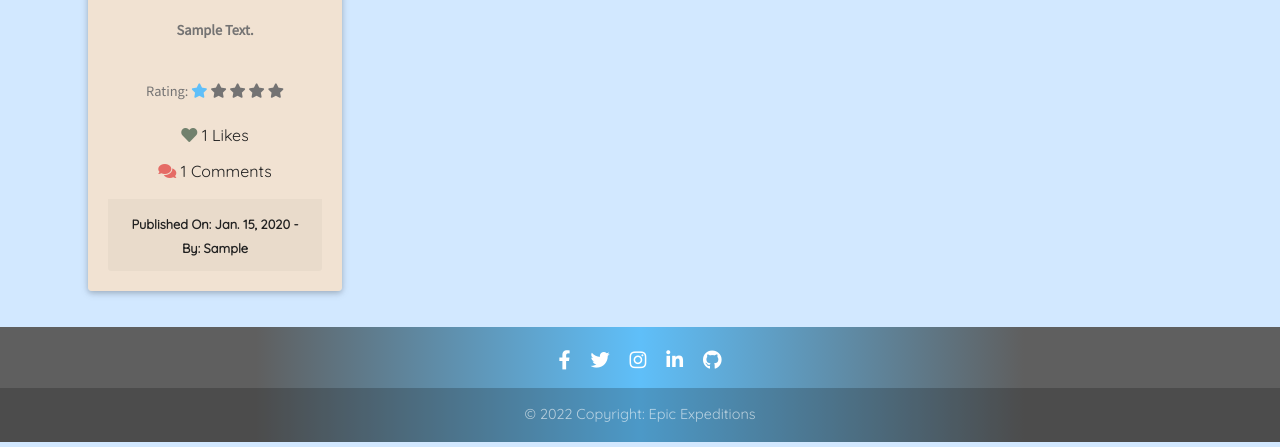
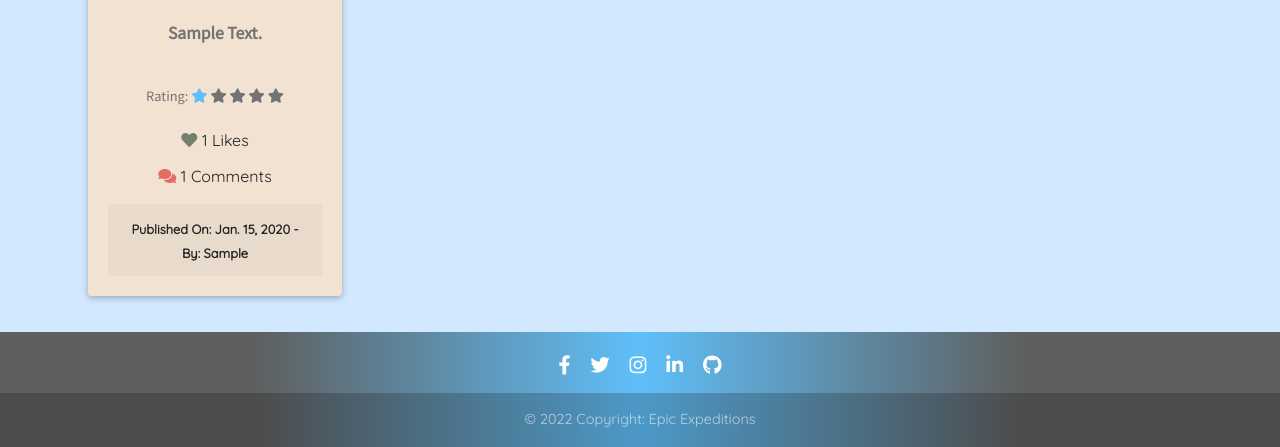
Before and after one commit to legenduzair/epic-expeditions, a Django app: page /review_list/ in a window 1280 px wide. Shown: the part 629-1076 px from the top of the page. Run offline with Django 3.2, Linux system fonts and the light colour scheme; tables that the repository leaves empty hold one stand-in row (values such as "Sample post"); some libraries are stand-ins or nearby versions.

Commit message:
Add important attribute to excerpt class

```diff
--- a/static/css/style.css
+++ b/static/css/style.css
@@ -96,7 +96,7 @@ nav, footer {
 /* Expedition Review List & Detail Pages - Styles & Media Queries */
 
 .excerpt {
-    font-size: 1.1rem;
+    font-size: 1.1rem !important;
 }
 
 .card-img-top {
```
